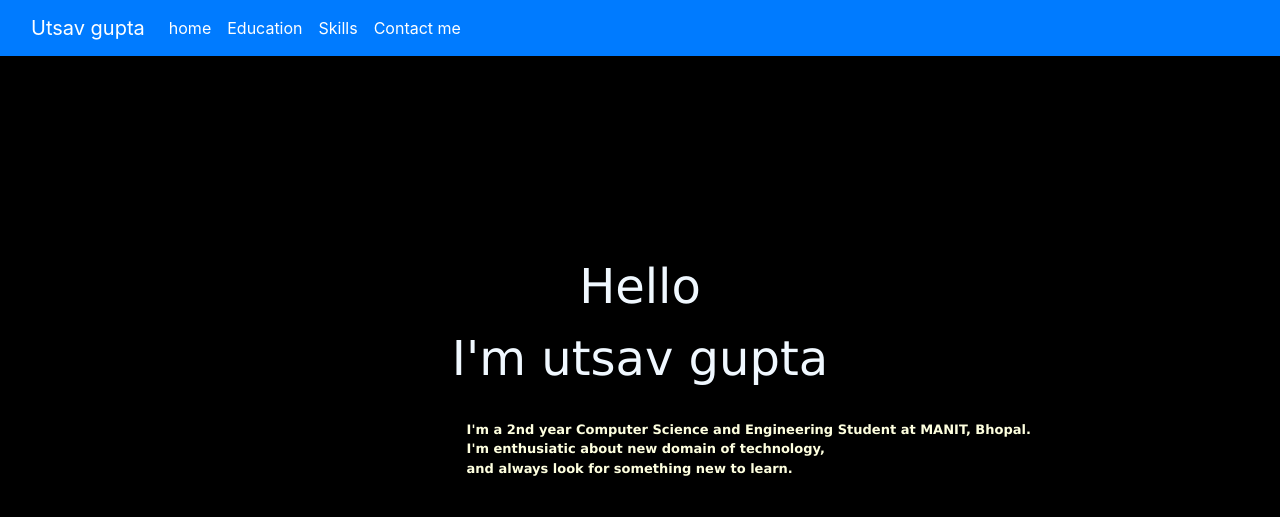
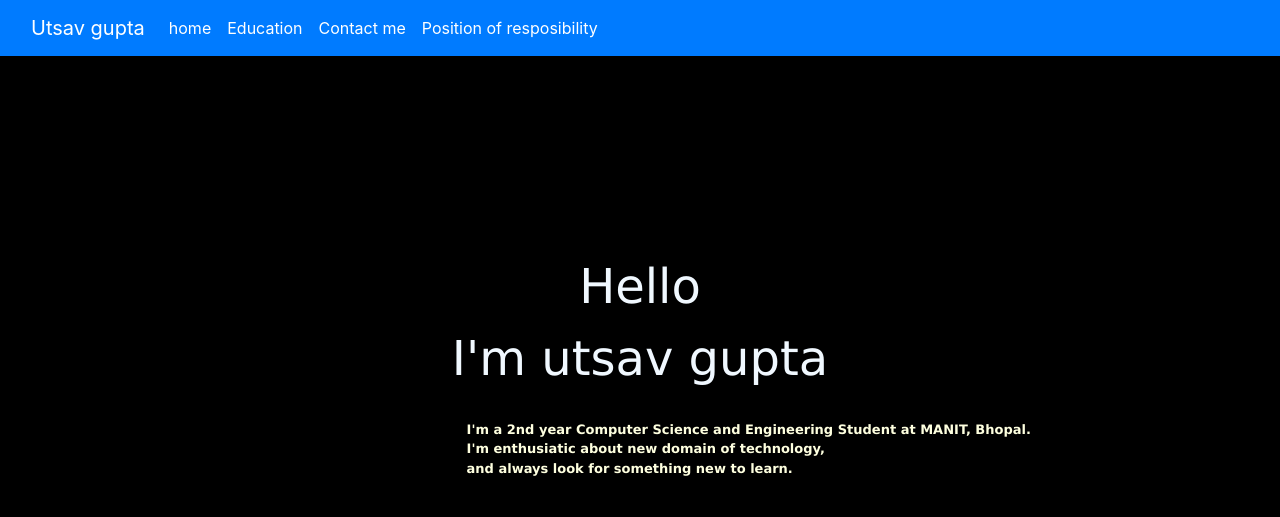
Before and after one commit to utsav000/Resume, a plain HTML site: page index.html in a window 1280 px wide. Shown: the top 517 px of the page. Drawn offline with nearby package versions, Linux system fonts and the light colour scheme.

Commit message:
TaskCompleted

```diff
--- a/index.html
+++ b/index.html
@@ -32,10 +32,10 @@
               <a class="nav-link active" href="#blank2">Education</a>
             </li>
             <li class="nav-item">
-              <a class="nav-link active" href="#blank3">Skills</a>
+              <a class="nav-link active" href="#Footer1">Contact me</a>
             </li>
             <li class="nav-item">
-              <a class="nav-link active" href="#Footer1">Contact me</a>
+              <a class="nav-link active" href="#blank3">Position of resposibility</a>
             </li>
           </ul>
         </div>
```
